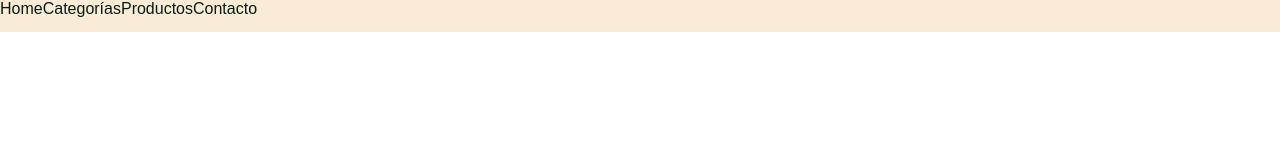
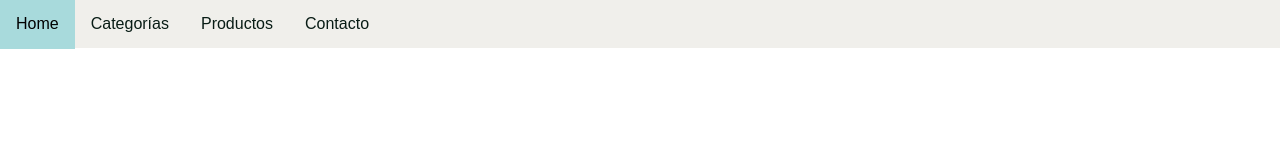
Before and after one commit to joan-kii/dynamic-user-interface-practice, a website: page dist/index.html in a window 1280 px wide. Drawn offline with Linux system fonts and the light colour scheme.

Commit message:
añade más estilos navBar

```diff
--- a/dist/index.html
+++ b/dist/index.html
@@ -9,7 +9,7 @@
 <body>
   <header>
     <div id="navBar" class="navBar">
-      <a id="homeButton" href="#home">Home</a>
+      <a id="homeButton" class="active" href="#home">Home</a>
 
       <a id="categoriasButton" href="#categorías">Categorías</a>
       <div id="categoriasDropdown" class="dropdown_1">
--- a/dist/style.css
+++ b/dist/style.css
@@ -15,14 +15,26 @@
 .navBar {
   display: inline-flex;
   width: 100%;
-  height: 2em;
+  height: 3em;
   position: fixed;
-  background-color: antiquewhite;
+  background-color: #f0efeb;
 }
 
 .navBar a {
     color: inherit;
     text-decoration: none;
+    align-self: center;
+    padding: 1em 1em;
+}
+
+.navBar a:hover {
+  background-color: #457b9d;
+  color: white;
+}
+
+.navBar a.active {
+  background-color: #a8dadc;
+  color: black;
 }
 
 .dropdown_1, .dropdown_2, .dropdown_3 {
```
